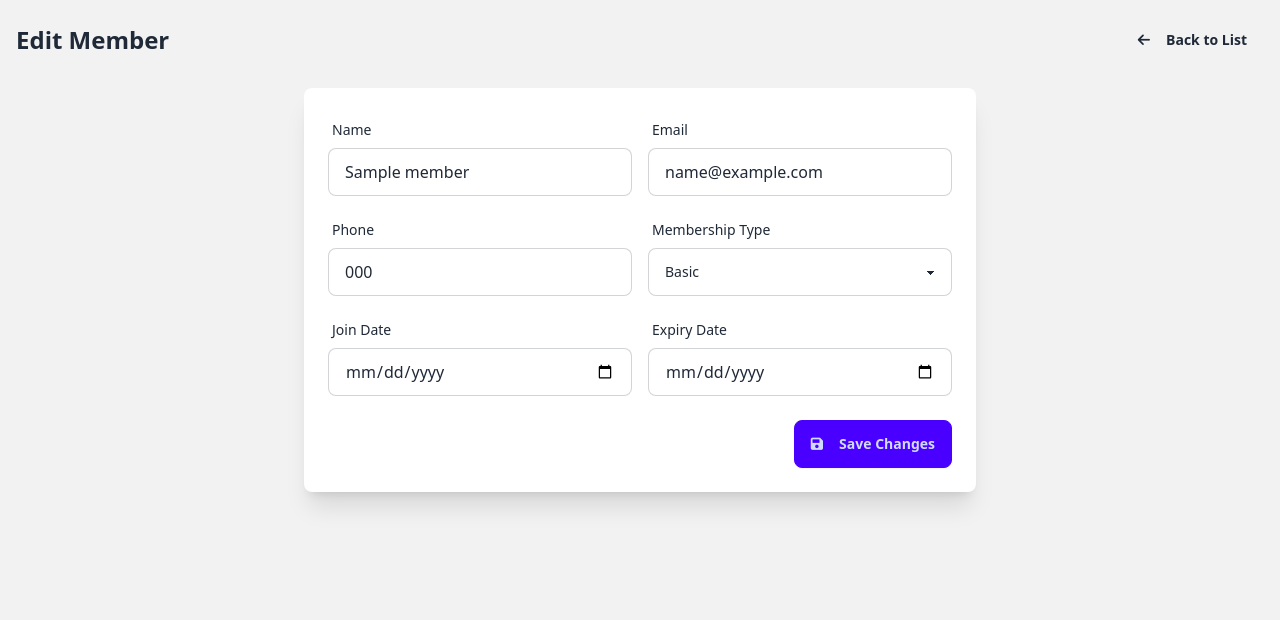
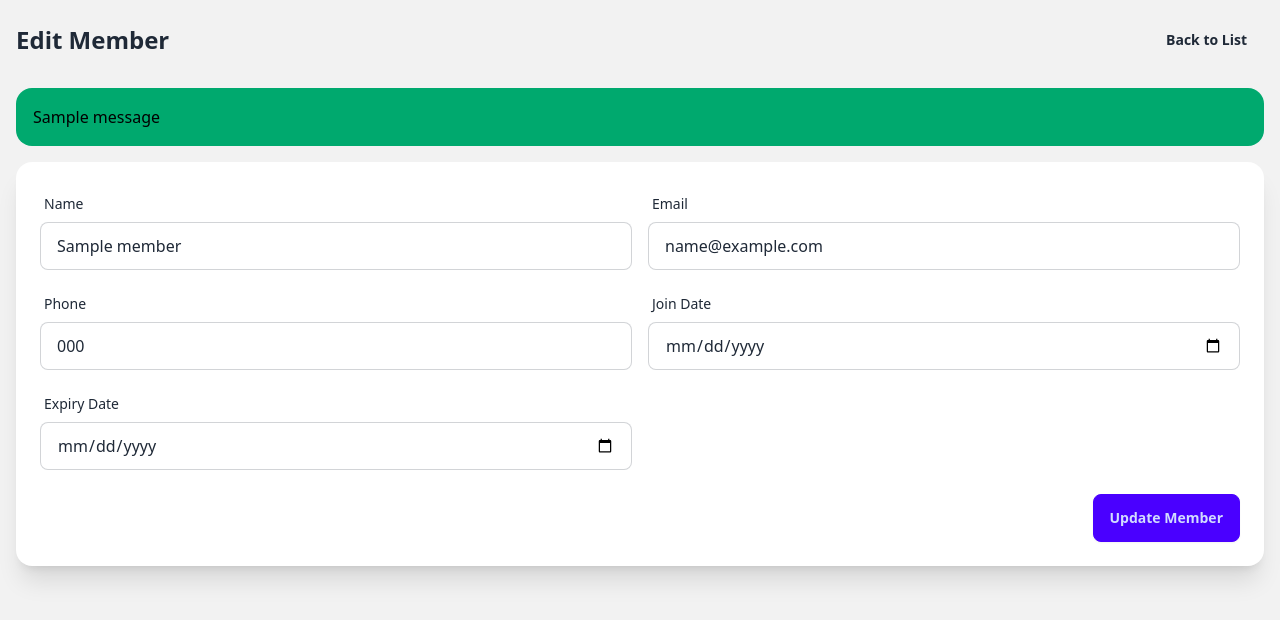
Before and after one commit to Dhaval2234/Gym_Sphere, a Flask app: template templates/edit_member.html in a window 1280 px wide. Shown: the top 620 px of the page. Run offline with Flask 3, Linux system fonts and the light colour scheme; the template is opened without the code that fills it: most values are stand-ins (such as "Sample title", 1, 10 or a date in 2020); one stand-in notice (Sample message) is shown; some libraries are stand-ins or nearby versions.

Commit message:
updated e mail configuration , added a warning message for e mail already in use ,removed membership type from form

```diff
--- a/app.py
+++ b/app.py
@@ -3,7 +3,7 @@ from datetime import datetime
 from supabase import create_client, Client
 
 app = Flask(__name__)
-app.secret_key = 'your-secret-key-123'  # Required for flash messages
+app.secret_key = 'your-secret-key-123'
 
 # Supabase configuration
 supabase_url = "https://rfvbyzumbdmofkcyywoj.supabase.co"
@@ -12,47 +12,78 @@ supabase: Client = create_client(supabase_url, supabase_key)
 
 @app.route('/')
 def index():
-    response = supabase.table('members').select('*').execute()
-    members = response.data
-    today = datetime.today().date()
+    try:
+        response = supabase.table('members').select('*').execute()
+        members = response.data
+        today = datetime.today().date()
 
-    for member in members:
-        try:
-            end_date = datetime.strptime(member['end_date'], "%Y-%m-%d").date()
-            member['status'] = (
-                "Expired" if end_date < today else
-                "Near Expiry" if (end_date - today).days <= 7 else
-                "Active"
-            )
-        except Exception as e:
-            member['status'] = "Invalid Date"
+        for member in members:
+            # Calculate membership status
+            try:
+                end_date = datetime.strptime(member['end_date'], "%Y-%m-%d").date()
+                member['status'] = (
+                    "Expired" if end_date < today else
+                    "Near Expiry" if (end_date - today).days <= 7 else
+                    "Active"
+                )
+            except Exception:
+                member['status'] = "Invalid Date"
 
-        # Format dates for display
-        for date_field in ['join_date', 'end_date']:
-            try:
-                dt = datetime.strptime(member[date_field], "%Y-%m-%d")
-                member[date_field] = dt.strftime("%d/%m/%Y")
-            except Exception as e:
-                pass
+            # Format dates for display
+            for date_field in ['join_date', 'end_date']:
+                try:
+                    dt = datetime.strptime(member[date_field], "%Y-%m-%d")
+                    member[date_field] = dt.strftime("%d/%m/%Y")
+                except:
+                    pass
 
-    return render_template('index.html', members=members)
+        return render_template('index.html', members=members)
+
+    except Exception as e:
+        flash(f'Error loading members: {str(e)}', 'error')
+        return render_template('index.html', members=[])
 
 @app.route('/add_member', methods=['POST'])
 def add_member():
-    member_data = {
-        'name': request.form['name'],
-        'email': request.form['email'],
-        'join_date': request.form['join_date'],
-        'end_date': request.form['end_date'],
-        'phone': request.form['phone'],
-        'membership_type': request.form['membership_type']
-    }
+    try:
+        member_data = {
+            'name': request.form['name'],
+            'email': request.form['email'].strip().lower(),  # Normalize email
+            'phone': request.form['phone'],
+            'join_date': request.form['join_date'],
+            'end_date': request.form['end_date']
+        }
 
-    try:
-        supabase.table('members').insert(member_data).execute()
+        # Validate dates
+        join_date = datetime.strptime(member_data['join_date'], "%Y-%m-%d")
+        end_date = datetime.strptime(member_data['end_date'], "%Y-%m-%d")
+
+        if end_date < join_date:
+            flash('Error: Expiry date cannot be before join date', 'error')
+            return redirect(url_for('index'))
+
+        # Check for existing email
+        existing = supabase.table('members').select('email').eq('email', member_data['email']).execute()
+
+        if existing.data:
+            flash('Error: Email already exists in system', 'error')
+            return redirect(url_for('index'))
+
+        # Insert new member
+        response = supabase.table('members').insert(member_data).execute()
+
+        # Check for Supabase errors
+        if hasattr(response, 'error') and response.error:
+            raise Exception(response.error.message)
+
         flash('Member added successfully!', 'success')
+
     except Exception as e:
-        flash('Error adding member: ' + str(e), 'error')
+        error_msg = str(e)
+        if '23505' in error_msg:
+            flash('Error: This email address is already registered', 'error')
+        else:
+            flash(f'Error adding member: {error_msg}', 'error')
 
     return redirect(url_for('index'))
 
@@ -62,8 +93,7 @@ def delete_member(member_id):
         supabase.table('members').delete().eq('id', member_id).execute()
         flash('Member deleted successfully!', 'success')
     except Exception as e:
-        flash('Error deleting member: ' + str(e), 'error')
-
+        flash(f'Error deleting member: {str(e)}', 'error')
     return redirect(url_for('index'))
 
 @app.route('/edit_member/<int:member_id>', methods=['GET', 'POST'])
@@ -76,7 +106,7 @@ def edit_member(member_id):
             flash('Member not found', 'error')
             return redirect(url_for('index'))
 
-        # Convert dates to HTML date input format
+        # Format dates for edit form
         for date_field in ['join_date', 'end_date']:
             try:
                 dt = datetime.strptime(member[date_field], "%Y-%m-%d")
@@ -92,15 +122,14 @@ def edit_member(member_id):
             'email': request.form['email'],
             'phone': request.form['phone'],
             'join_date': request.form['join_date'],
-            'end_date': request.form['end_date'],
-            'membership_type': request.form['membership_type']
+            'end_date': request.form['end_date']
         }
 
         try:
             supabase.table('members').update(updated_data).eq('id', member_id).execute()
             flash('Member updated successfully!', 'success')
         except Exception as e:
-            flash('Error updating member: ' + str(e), 'error')
+            flash(f'Error updating member: {str(e)}', 'error')
 
         return redirect(url_for('index'))
 
--- a/templates/edit_member.html
+++ b/templates/edit_member.html
@@ -12,13 +12,20 @@
     <div class="container mx-auto">
         <div class="flex justify-between items-center mb-6">
             <h1 class="text-2xl font-bold">Edit Member</h1>
-            <a href="{{ url_for('index') }}" class="btn btn-ghost">
-                <i class="fas fa-arrow-left mr-2"></i> Back to List
-            </a>
+            <a href="{{ url_for('index') }}" class="btn btn-ghost">Back to List</a>
         </div>
 
-        <div class="bg-base-100 p-6 rounded-lg shadow-xl max-w-2xl mx-auto">
-            <form method="POST">
+        {% with messages = get_flashed_messages(with_categories=true) %}
+            {% if messages %}
+                {% for category, message in messages %}
+                    <div class="alert alert-{{ category }} mb-4">
+                        <span>{{ message }}</span>
+                    </div>
+                {% endfor %}
+            {% endif %}
+        {% endwith %}
+
+        <form method="POST" class="card bg-base-100 shadow-xl p-6">
             <div class="grid grid-cols-2 gap-4">
                 <div class="form-control">
                     <label class="label">
@@ -43,16 +50,6 @@
                 </div>
                 <div class="form-control">
                     <label class="label">
-                            <span class="label-text">Membership Type</span>
-                        </label>
-                        <select class="select select-bordered" name="membership_type">
-                            <option value="Basic" {% if member.membership_type == 'Basic' %}selected{% endif %}>Basic</option>
-                            <option value="Premium" {% if member.membership_type == 'Premium' %}selected{% endif %}>Premium</option>
-                            <option value="VIP" {% if member.membership_type == 'VIP' %}selected{% endif %}>VIP</option>
-                        </select>
-                    </div>
-                    <div class="form-control">
-                        <label class="label">
                         <span class="label-text">Join Date</span>
                     </label>
                     <input type="date" name="join_date" class="input input-bordered"
@@ -67,12 +64,9 @@
                 </div>
             </div>
             <div class="modal-action mt-6">
-                    <button type="submit" class="btn btn-primary">
-                        <i class="fas fa-save mr-2"></i> Save Changes
-                    </button>
+                <button type="submit" class="btn btn-primary">Update Member</button>
             </div>
         </form>
     </div>
-    </div>
 </body>
 </html>
```
Also changed, not shown: templates/index.html (+32 -11 lines). Lines whose indentation alone changed are shown as unchanged.
